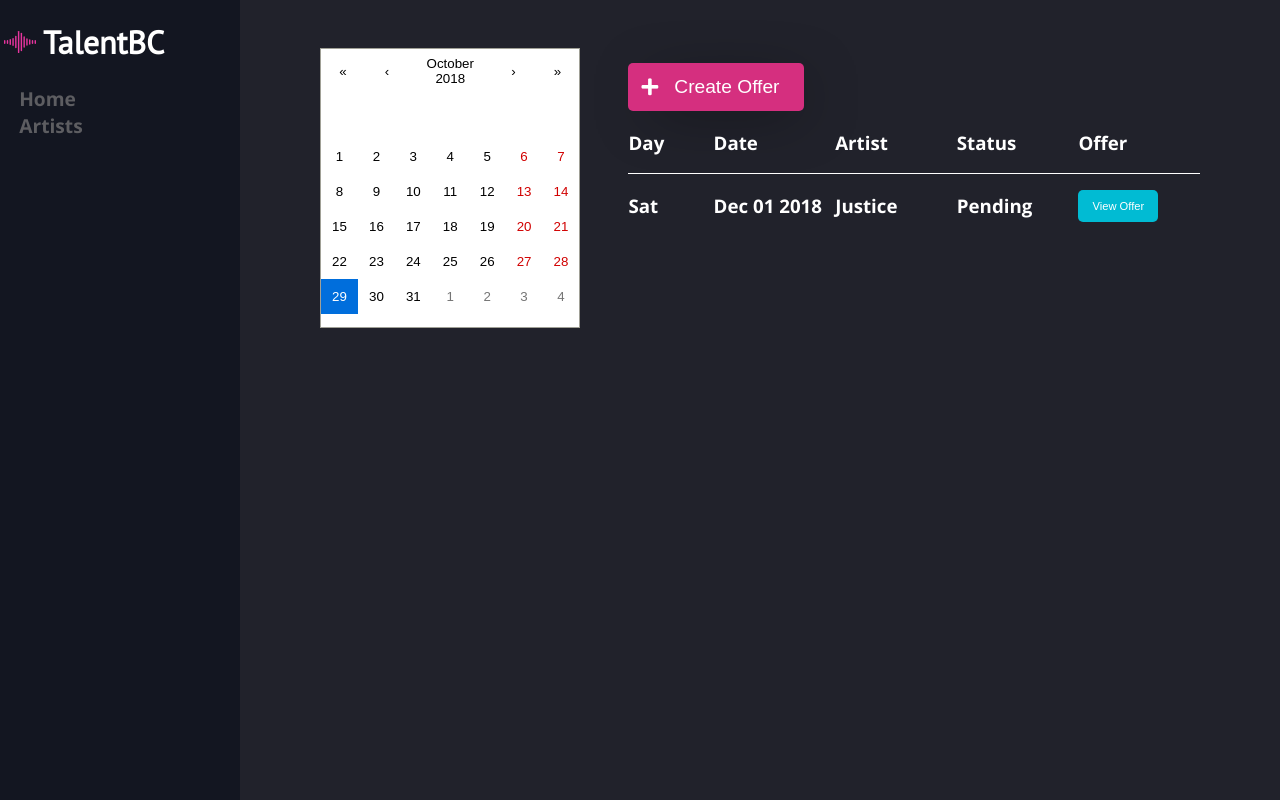
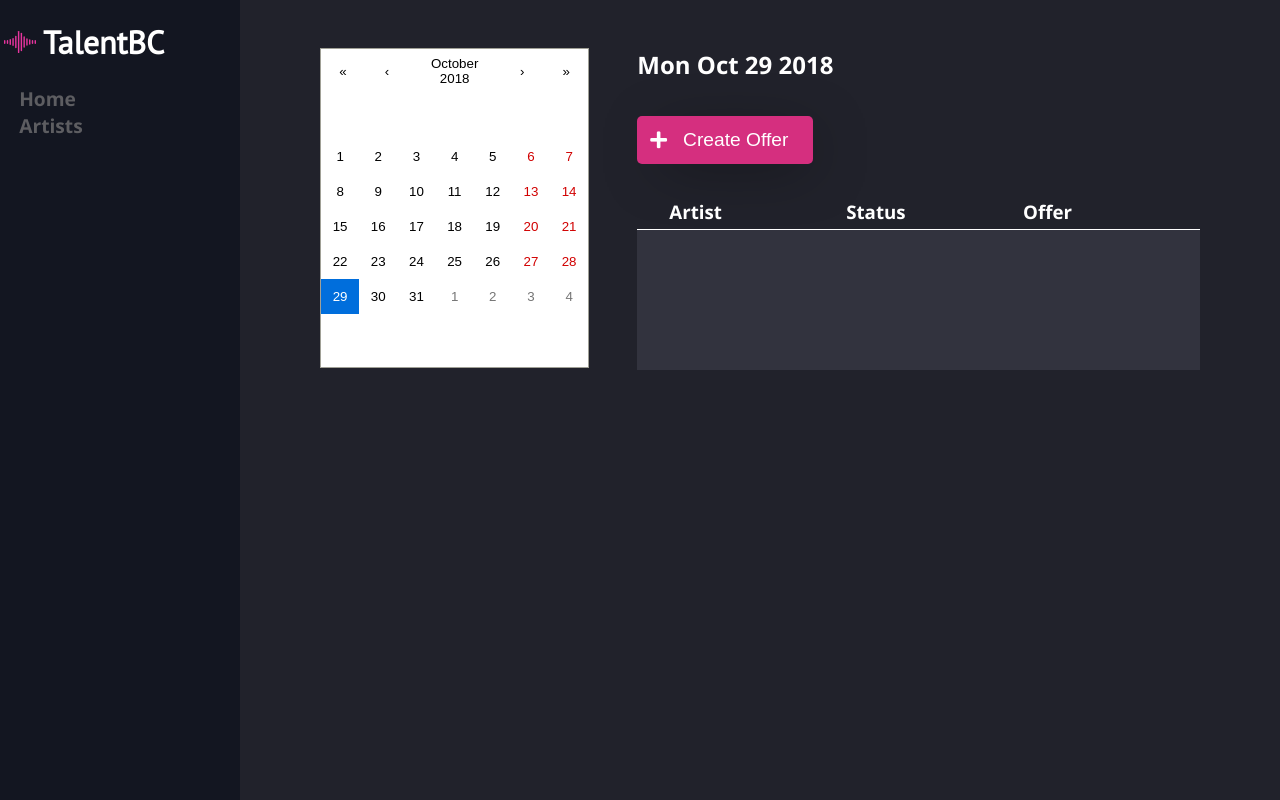
Before and after one commit to GraySmith00/talent-buyer-client, a React (Create React App) app: page /home in a window 1280 px wide. Built offline with nearby package versions, Linux system fonts and the light colour scheme.

Commit message:
Fix Dashboard merge conflicts

```diff
--- a/src/components/Dashboard/Dashboard.css
+++ b/src/components/Dashboard/Dashboard.css
@@ -9,13 +9,15 @@
   .dashboard .dates {
     display: flex; }
   .dashboard .calendar {
-    height: 280px;
-    width: 400px; }
+    height: 320px;
+    width: 420px; }
   .dashboard .offers {
     display: flex;
     flex-direction: column;
     margin-left: 3rem;
     width: 100%; }
+  .dashboard h2 {
+    margin-top: 0; }
   .dashboard .create-offer-button {
     display: flex;
     align-items: center;
@@ -34,14 +36,13 @@
     margin-right: 1rem; }
   .dashboard .table-headings {
     display: grid;
-    grid-template-columns: 7fr repeat(4, 10fr);
+    grid-template-columns: repeat(3, 10fr);
     border-bottom: 1px solid #fff;
-    align-items: center; }
-  .dashboard .table-row {
-    display: grid;
-    grid-template-columns: 7fr repeat(4, 10fr);
     align-items: center;
-    font-weight: 300; }
+    padding-left: 2rem;
+    margin: 1rem 0 0 0; }
+    .dashboard .table-headings h3 {
+      margin-bottom: 5px; }
   .dashboard .view-offer-button {
     display: flex;
     align-items: center;
--- a/src/components/Dashboard/Dashboard.js
+++ b/src/components/Dashboard/Dashboard.js
@@ -7,6 +7,7 @@ import OfferModal from '../OfferModal/OfferModal';
 import ModalButton from '../styledComponents/ModalButton';
 
 import './Dashboard.css';
+import OffersContainer from '../OffersContainer/OffersContainer';
 
 class Dashboard extends Component {
   state = {
@@ -21,13 +22,12 @@ class Dashboard extends Component {
   }
 
   handleDateChange = date => this.setState({ date });
-
   openOfferModal = () => this.setState({ offerModalOpen: true });
-
   closeOfferModal = () => this.setState({ offerModalOpen: false });
 
   render() {
     const { offerModalOpen, date } = this.state;
+    const dateString = date.toString().slice(0, 15);
 
     return (
       <div className="dashboard">
@@ -43,6 +43,7 @@ class Dashboard extends Component {
               className="calendar"
             />
             <div className="offers">
+              <h2>{dateString}</h2>
               <ModalButton
                 className="create-offer-button"
                 onClick={this.openOfferModal}
@@ -51,19 +52,11 @@ class Dashboard extends Component {
                 Create Offer
               </ModalButton>
               <div className="table-headings">
-                <h3>Day</h3>
-                <h3>Date</h3>
                 <h3>Artist</h3>
                 <h3>Status</h3>
                 <h3>Offer</h3>
               </div>
-              <div className="table-row">
-                <h3>Sat</h3>
-                <h3>Dec 01 2018</h3>
-                <h3>Justice</h3>
-                <h3>Pending</h3>
-                <button className="view-offer-button">View Offer</button>
-              </div>
+              <OffersContainer date={date} />
             </div>
           </div>
           <div className="recents" />
--- a/src/components/Dashboard/Dashboard.scss
+++ b/src/components/Dashboard/Dashboard.scss
@@ -14,8 +14,8 @@
   }
 
   .calendar {
-    height: 280px;
-    width: 400px;
+    height: 320px;
+    width: 420px;
   }
 
   .offers {
@@ -23,6 +23,10 @@
     flex-direction: column;
     margin-left: 3rem;
     width: 100%;
+  }
+
+  h2 {
+    margin-top: 0;
   }
 
   .create-offer-button {
@@ -49,16 +53,14 @@
 
   .table-headings {
     display: grid;
-    grid-template-columns: 7fr repeat(4, 10fr);
+    grid-template-columns: repeat(3, 10fr);
     border-bottom: 1px solid #fff;
     align-items: center;
-  }
-
-  .table-row {
-    display: grid;
-    grid-template-columns: 7fr repeat(4, 10fr);
-    align-items: center;
-    font-weight: 300;
+    padding-left: 2rem;
+    margin: 1rem 0 0 0;
+    h3 {
+      margin-bottom: 5px;
+    }
   }
 
   .view-offer-button {
--- /dev/null
+++ b/src/components/OffersContainer/OffersContainer.css
@@ -0,0 +1,12 @@
+.offers-container {
+  height: 140px;
+  overflow: scroll;
+  background-color: #32333e; }
+
+.table-row {
+  display: grid;
+  grid-template-columns: repeat(3, 10fr);
+  align-items: center;
+  justify-content: center;
+  margin-left: 2rem;
+  font-weight: 300; }
--- /dev/null
+++ b/src/components/OffersContainer/OffersContainer.js
@@ -0,0 +1,47 @@
+import React, { Component } from 'react';
+import PropTypes from 'prop-types';
+import { connect } from 'react-redux';
+
+import './OffersContainer.css';
+
+class OffersContainer extends Component {
+  formatDate = date => {
+    let day = date.getDate();
+    if (day < 10) day = `0${day}`;
+    const month = date.getMonth() + 1;
+    const year = date.getFullYear();
+    return `${year}-${month}-${day}`;
+  };
+
+  render() {
+    const { offers, date } = this.props;
+    const formattedDate = this.formatDate(date);
+
+    const filteredOffers = offers.filter(offer => offer.date === formattedDate);
+
+    let displayOffers;
+
+    if (filteredOffers.length) {
+      displayOffers = filteredOffers.map(offer => (
+        <div className="table-row" key={offer.id}>
+          <h3>{offer.artist_name}</h3>
+          <h3>{offer.status}</h3>
+          <button className="view-offer-button">View Offer</button>
+        </div>
+      ));
+    }
+
+    return <div className="offers-container">{displayOffers}</div>;
+  }
+}
+
+OffersContainer.propTypes = {
+  offers: PropTypes.array.isRequired,
+  date: PropTypes.object.isRequired
+};
+
+export const mapStateToProps = state => ({
+  offers: state.offers
+});
+
+export default connect(mapStateToProps)(OffersContainer);
--- /dev/null
+++ b/src/components/OffersContainer/OffersContainer.scss
@@ -0,0 +1,14 @@
+.offers-container {
+  height: 140px;
+  overflow: scroll;
+  background-color: #32333e;
+}
+
+.table-row {
+  display: grid;
+  grid-template-columns: repeat(3, 10fr);
+  align-items: center;
+  justify-content: center;
+  margin-left: 2rem;
+  font-weight: 300;
+}
--- a/src/reducers/offerReducer.js
+++ b/src/reducers/offerReducer.js
@@ -2,10 +2,8 @@ export const offerReducer = (state = [], action) => {
   switch (action.type) {
     case 'SET_OFFERS_STATE':
       return action.offers;
-    case 'ADD_NEW_OFFER_TO_STATE': {
-      const newOffer = action.offer;
+    case 'ADD_NEW_OFFER_TO_STATE':
       return [...state, action.offer];
-    }
     default:
       return state;
   }
```
